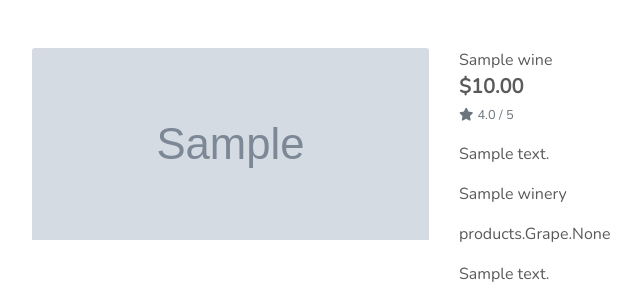
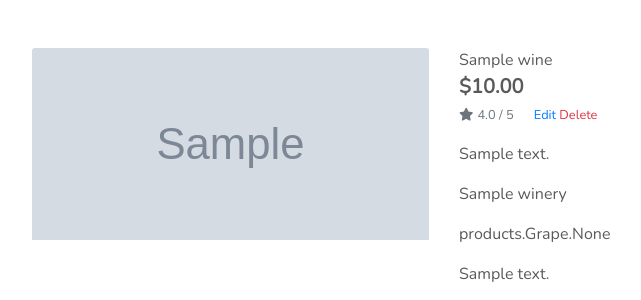
Before and after one commit to woodfordtim/the_british_wine_cellar_v2, a Django app: page /products/1/ in a window 1280 px wide. Shown: the part 385-685 px from the top of the page, without its empty margins (196-837 px from the left). Run offline with Django 3.2, Linux system fonts and the light colour scheme; a user stored in the database is signed in; tables that the repository leaves empty hold one stand-in row (values such as "Sample post"); grey boxes marked "Sample" are stand-in pictures; parts of the project's set-up code (start-up, migrations or seed data) failed here and were passed over; some libraries are stand-ins or nearby versions.

Commit message:
Add delete product functionality

```diff
--- a/products/templates/products/product_detail.html
+++ b/products/templates/products/product_detail.html
@@ -34,6 +34,12 @@
                         <small class="text-muted"><i class="fas fa-star mr-1"></i>{{ product.rating }} / 5</small>
                     {% else %}
                         <small class="text-muted">No Rating</small>
+                    {% endif %}
+                    {% if request.user.is_superuser %}
+                        <small class="ml-3">
+                            <a href="{% url 'edit_product' product.id %}">Edit</a>
+                            <a class="text-danger" href="{% url 'delete_product' product.id %}">Delete</a>
+                        </small>
                     {% endif %}
                     <p class="mt-3">{{ product.description }}</p>
                     <p class="mt-3">{{ product.winery }}</p>
--- a/products/templates/products/products.html
+++ b/products/templates/products/products.html
@@ -100,6 +100,12 @@
                             {% else %}
                                 <small class="text-muted">No Rating</small>
                             {% endif %}
+                            {% if request.user.is_superuser %}
+                                <small class="ml-3">
+                                    <a href="{% url 'edit_product' product.id %}">Edit</a>
+                                    <a class="text-danger" href="{% url 'delete_product' product.id %}">Delete</a>
+                                </small>
+                            {% endif %}
                         </div>
                     </div>
                 </div>
--- a/products/urls.py
+++ b/products/urls.py
@@ -5,5 +5,6 @@ urlpatterns = [
     path('', views.all_wines, name='products'),
     path('<int:product_id>/', views.product_detail, name='product_detail'),
     path('add/', views.add_product, name='add_product'),
-    path('edit/<int:product_id', views.edit_product, name='edit_product'),
+    path('edit/<int:product_id>/', views.edit_product, name='edit_product'),
+    path('delete/<int:product_id>/', views.delete_product, name='delete_product'),
 ]
--- a/products/views.py
+++ b/products/views.py
@@ -85,9 +85,9 @@ def add_product(request):
     if request.method == 'POST':
         form = ProductForm(request.POST, request.FILES)
         if form.is_valid():
-            form.save()
+            product = form.save()
             messages.success(request, 'Successfully added product')
-            return redirect(reverse('add_product'))
+            return redirect(reverse('product_detail', args=[product.id]))
         else:
             messages.errors(request, 'Failed to add product. Ensure the form is valid')
     else:
@@ -119,7 +119,15 @@ def edit_product(request, product_id):
     template = 'products/edit_product.html'
     context = {
         'form': form,
-        'product': form,
+        'product': product,
     }
 
     return render(request, template, context)
+
+
+def delete_product(request, product_id):
+    """ Delete a product from the store """
+    product = get_object_or_404(Wine, pk=product_id)
+    product.delete()
+    messages.success(request, 'Product deleted!')
+    return redirect(reverse('products'))
```
Also changed, not shown: media/Chilford_Hall.JPG (added).
